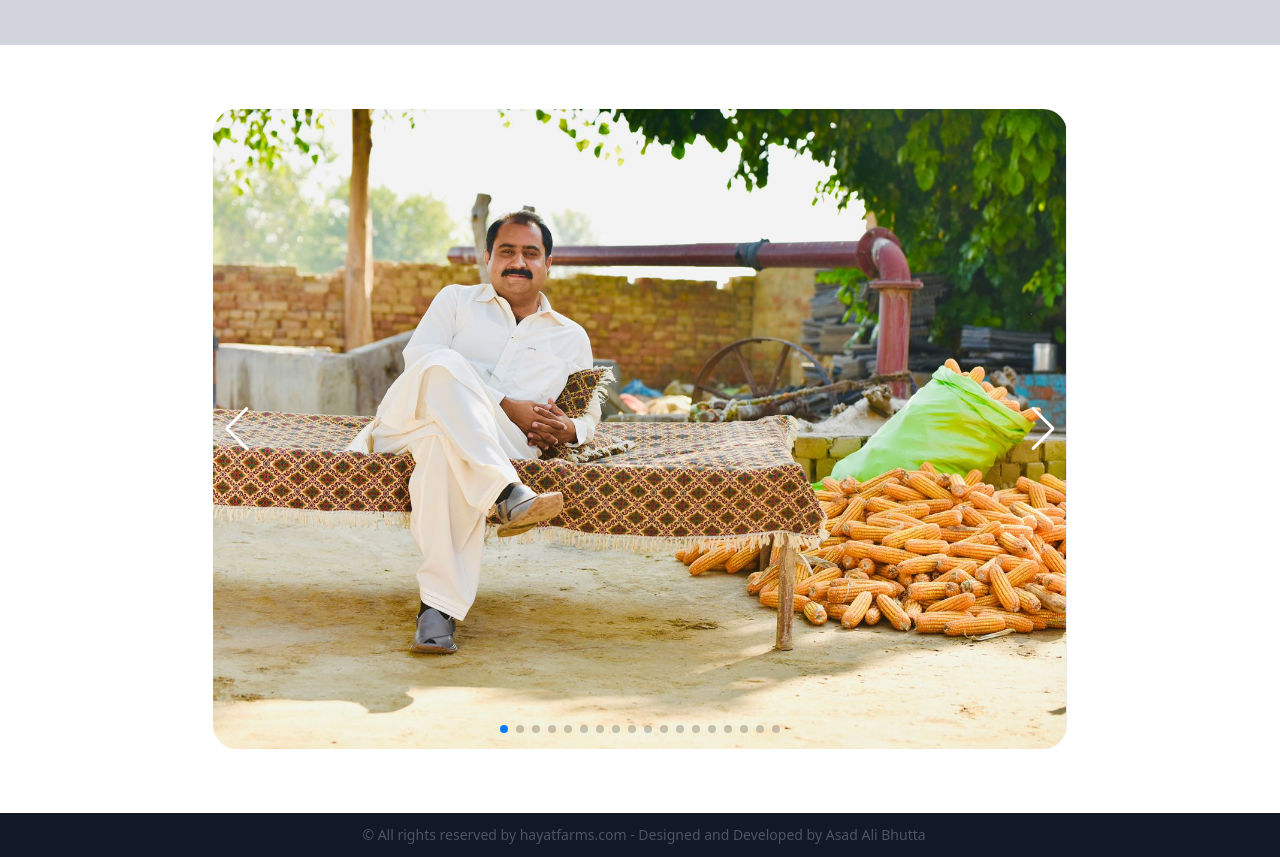
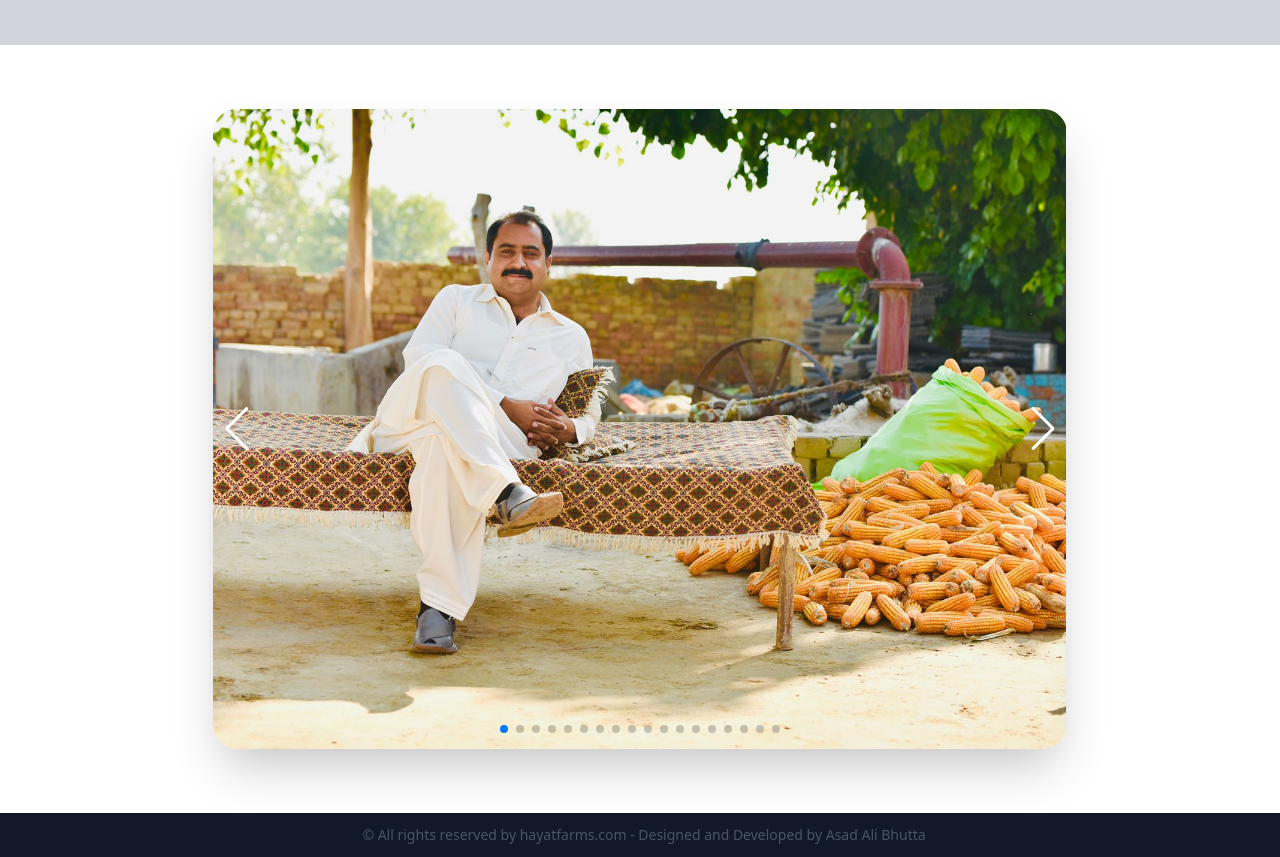
Before and after one commit to asad-ali-web-dev/hayatfarms, a website: page index.html in a window 1280 px wide. Shown: the part 1859-2716 px from the top of the page. Drawn offline with nearby package versions, Linux system fonts and the light colour scheme.

Commit message:
added shadow behind the slider

```diff
--- a/index.html
+++ b/index.html
@@ -57,7 +57,7 @@
     </div>
 
     <!-- Swiper -->
-    <div class="w-screen swiper mySwiper md:w-2/3 md:rounded-3xl my-16 hidden sm:block">
+    <div class="w-screen swiper mySwiper md:w-2/3 md:rounded-3xl my-16 hidden sm:block shadow-2xl">
         <div class="swiper-wrapper">
             <div class="swiper-slide h-[40rem]">
                 <div class="w-full h-full bg-[#537c39] shadow-2xl bg-no-repeat bg-top bg-cover" style="background-image: url(./img/slides/IMG-20210904-WA0031.jpg);"></div>
```
Also changed, not shown: css/style.css.
